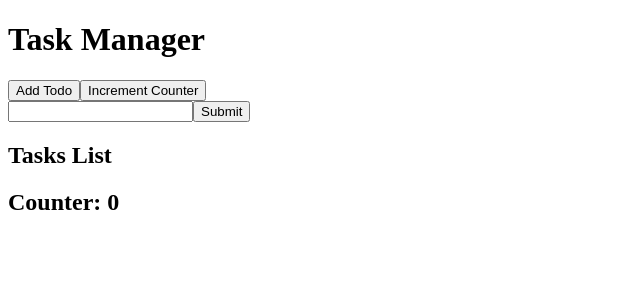
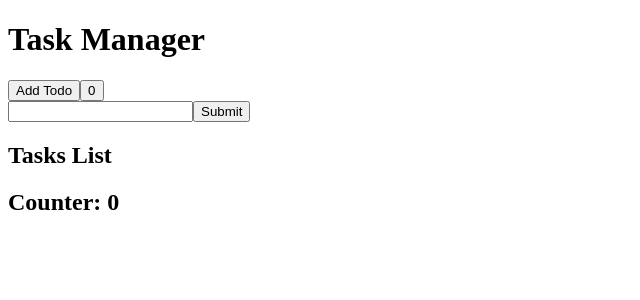
Before and after one commit to acciojob/react-memo-Aravindhan-Rajendran, a React app: page / in a window 1280 px wide. Shown: the top 300 px of the page, without its empty margins (0-640 px from the left). Built offline with nearby package versions, Linux system fonts and the light colour scheme.

Commit message:
Update App.js

```diff
--- a/src/components/App.js
+++ b/src/components/App.js
@@ -30,7 +30,7 @@ const App = () => {
     <div id="main">
       <h1>Task Manager</h1>
       <button id="add-todo-btn" onClick={addTask}>Add Todo</button>
-      <button id="incr-cnt" onClick={incrementCounter}>Increment Counter</button>
+      <button id="incr-cnt" onClick={incrementCounter}>0</button>
       <div>
         <input
           id="skill-input"
```
